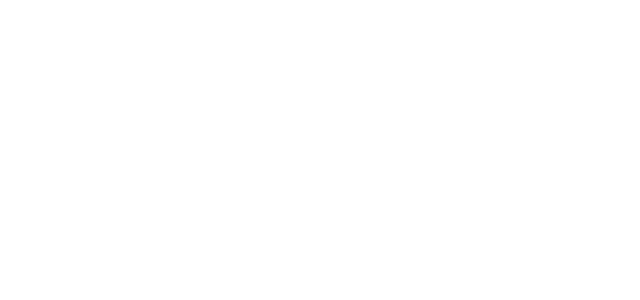
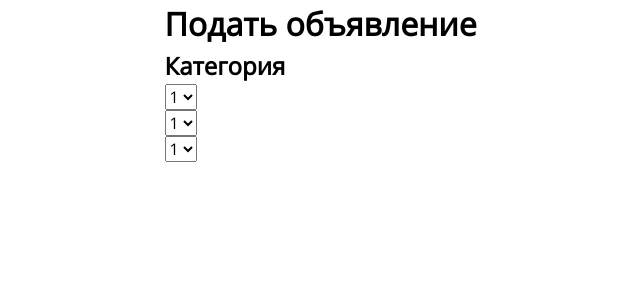
Before and after one commit to ASharksss/vezdesensmobile, a React (Create React App) app: page /createAd in a window 1280 px wide. Before the commit this address had no page. Shown: the top 300 px of the page, without its empty margins (288-928 px from the left). Built offline with nearby package versions, Linux system fonts and the light colour scheme.

Commit message:
AuthPage

```diff
--- a/src/App.js
+++ b/src/App.js
@@ -26,6 +26,7 @@
 import FavoritePage from "./pages/FavoritePage";
 import FilterPage from "./pages/FilterPage";
 import SelectFilterPage from "./pages/SelectFilterPage";
+import CreateAdPage from "./pages/CreateAdPage";
 
 axios.defaults.baseURL = "https://backend.vezdesens.ru/"
 
@@ -102,6 +103,7 @@
           <Route path='/addReview' element={<AddReviewPage/>}/>
           <Route path='/filterPage' element={<FilterPage/>}/>
           <Route path='/selectFilterPage' element={<SelectFilterPage/>}/>
+          <Route path='/createAd' element={<CreateAdPage/>}/>
         </Routes>
 
       </BrowserRouter>
--- /dev/null
+++ b/src/pages/CreateAdPage.jsx
@@ -0,0 +1,16 @@
+import React from 'react';
+import Select from "../ui/Select";
+
+const CreateAdPage = () => {
+  return (
+    <div>
+      <h1>Подать объявление</h1>
+      <h2>Категория</h2>
+      <Select/>
+      <Select/>
+      <Select/>
+    </div>
+  );
+};
+
+export default CreateAdPage;
--- /dev/null
+++ b/src/ui/Select.jsx
@@ -0,0 +1,17 @@
+import React from 'react';
+
+const Select = () => {
+  return (
+    <div>
+      <label></label>
+      <select name="" id="">
+        <option value="">1</option>
+        <option value="">2</option>
+        <option value="">3</option>
+        <option value="">4</option>
+      </select>
+    </div>
+  );
+};
+
+export default Select;
```
